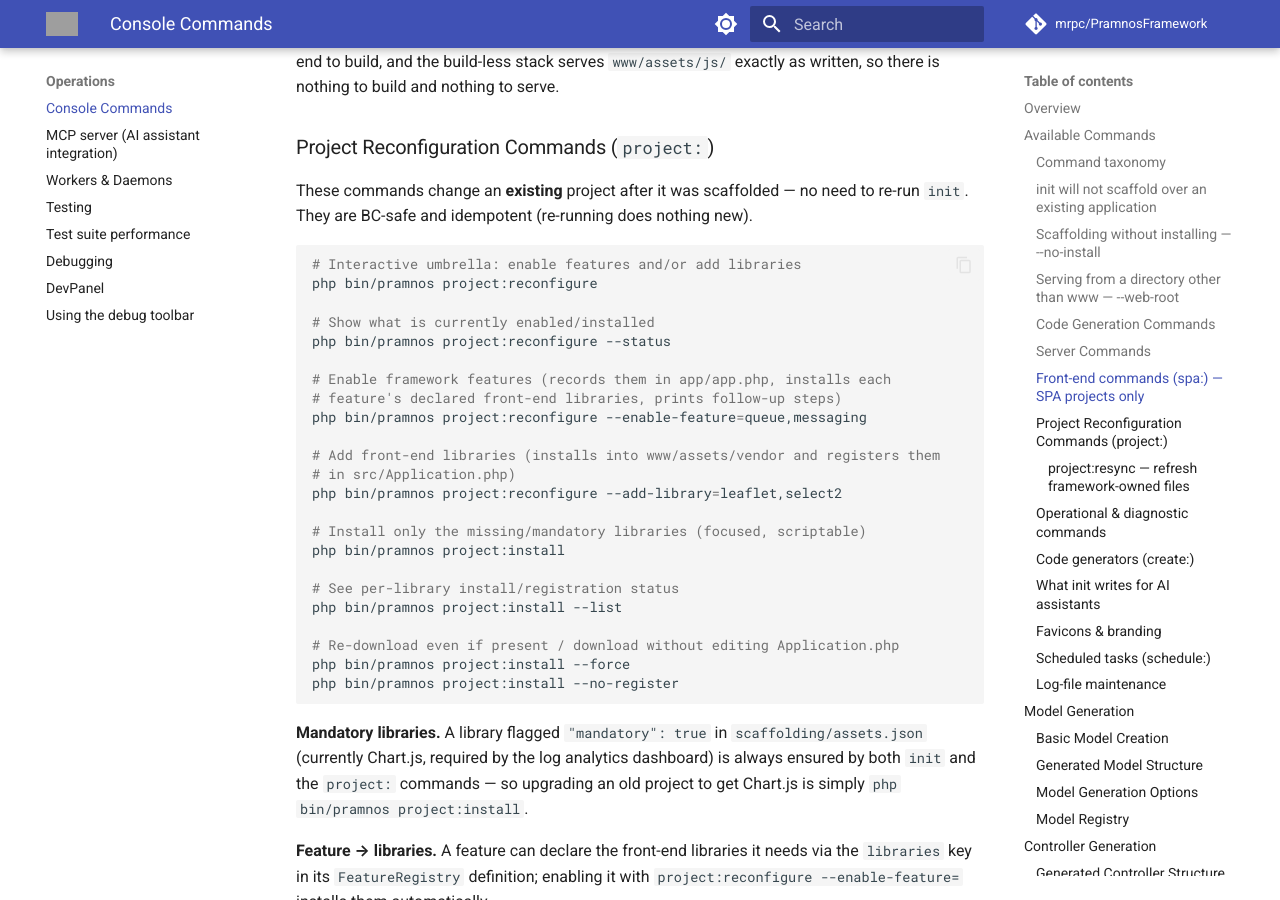
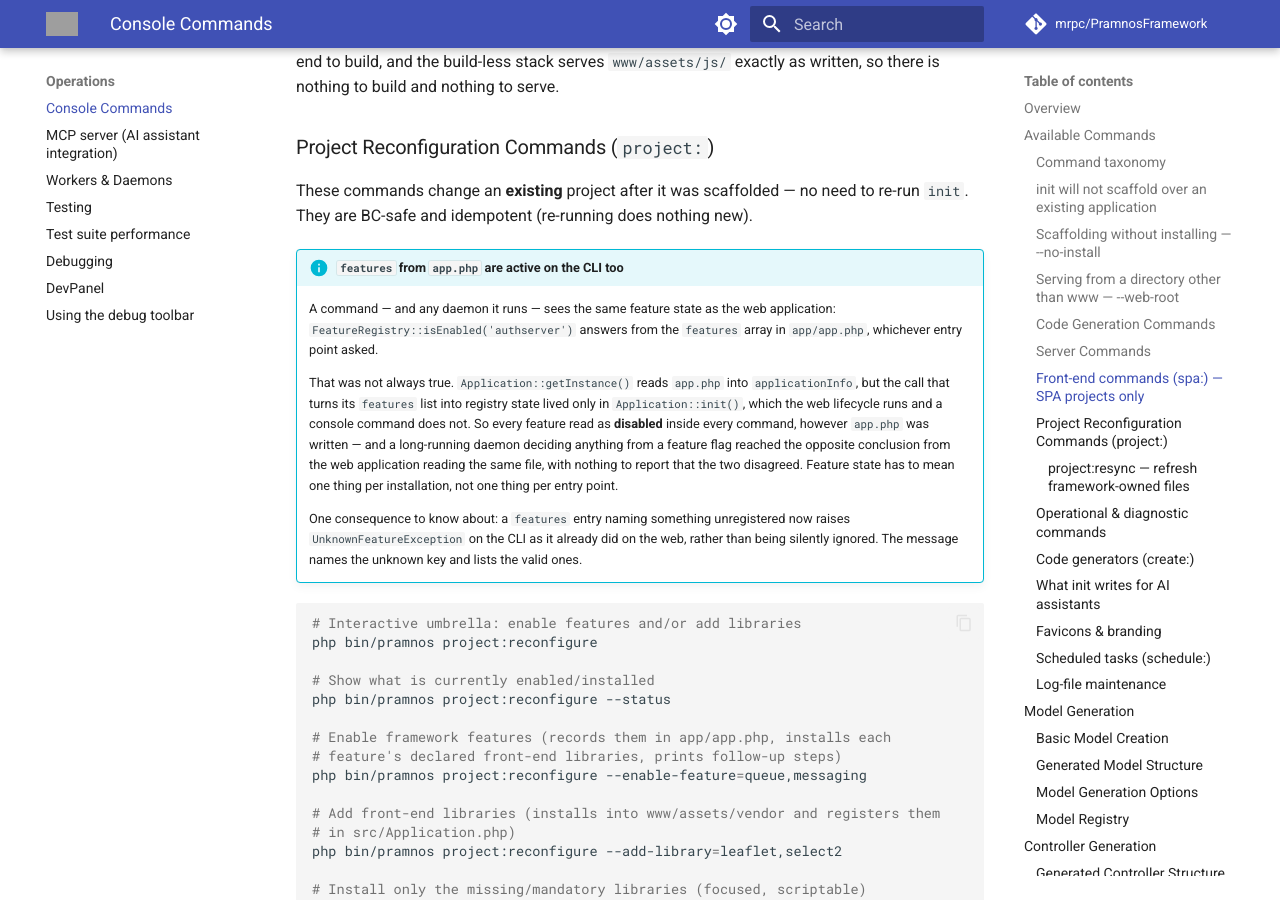
Before and after one commit to mrpc/PramnosFramework, an MkDocs documentation site: the page built from docs/Pramnos_Console_Guide.md, in a window 1280 px wide and 900 px high, scrolled down 5184 px. Built offline with MkDocs 1.6.1 and Material for MkDocs 9.7.7, drawn with Linux system fonts in a browser that asks for light colours; comment, search, counter and statistics services are not loaded; grey boxes are pictures that could not be loaded.

Commit message:
fix(console): features that were off on the command line
app.php declares which framework features an installation runs. Application::
getInstance() reads it into applicationInfo, but the call that turns the features
array into FeatureRegistry state lived in Application::init() — which the web
lifecycle runs and a console command does not.

So FeatureRegistry::isEnabled() answered false for every feature inside every
command, regardless of app.php. Nothing failed, because nothing on the CLI
happened to ask yet. The gap was found while designing something that would: an
authorizer choosing where application keys come from, needed identically by the
web request that signs a token and by the daemon that verifies it — two halves of
one security decision disagreeing on a config file they both read, with no error
on either side.

Console\Application::__construct() now loads the list, so feature state means one
thing per installation rather than one thing per entry point.

Behaviour change: a features entry naming something unregistered now raises
UnknownFeatureException on the CLI as it already did on the web, instead of being
silently ignored.

````diff
--- a/docs/Pramnos_Console_Guide.md
+++ b/docs/Pramnos_Console_Guide.md
@@ -6,6 +6,7 @@
   - Refreshing framework-owned files in an existing project (project:resync)
   - Finding out what `init` scaffolds, including the files aimed at AI assistants
   - Starting the development server, or the SPA dev server and build
+  - Checking whether a feature from app.php is active inside a command or daemon
 ---
 
 # Pramnos Console Commands Guide
@@ -218,6 +219,26 @@
 
 These commands change an **existing** project after it was scaffolded — no need to re-run
 `init`. They are BC-safe and idempotent (re-running does nothing new).
+
+!!! info "`features` from `app.php` are active on the CLI too"
+    A command — and any daemon it runs — sees the same feature state as the web
+    application: `FeatureRegistry::isEnabled('authserver')` answers from the
+    `features` array in `app/app.php`, whichever entry point asked.
+
+    That was not always true. `Application::getInstance()` reads `app.php` into
+    `applicationInfo`, but the call that turns its `features` list into registry
+    state lived only in `Application::init()`, which the web lifecycle runs and a
+    console command does not. So every feature read as **disabled** inside every
+    command, however `app.php` was written — and a long-running daemon deciding
+    anything from a feature flag reached the opposite conclusion from the web
+    application reading the same file, with nothing to report that the two
+    disagreed. Feature state has to mean one thing per installation, not one thing
+    per entry point.
+
+    One consequence to know about: a `features` entry naming something unregistered
+    now raises `UnknownFeatureException` on the CLI as it already did on the web,
+    rather than being silently ignored. The message names the unknown key and lists
+    the valid ones.
 
 ```bash
 # Interactive umbrella: enable features and/or add libraries
````
Also changed, not shown: docs/version-history/posts/2026-08-20-features-that-were-off-on-the-command-line.md (added, +40 -0 lines), 2 other files.
